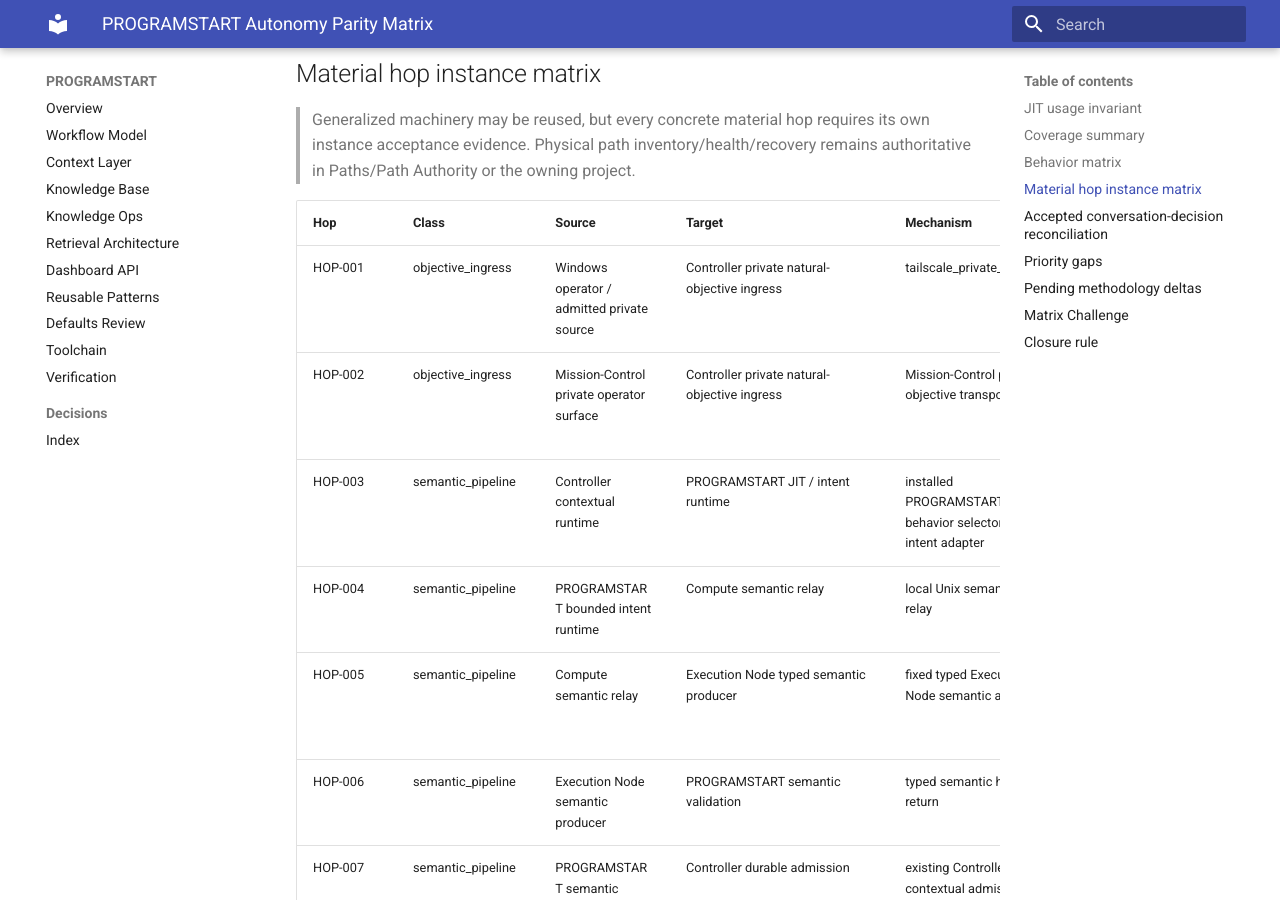
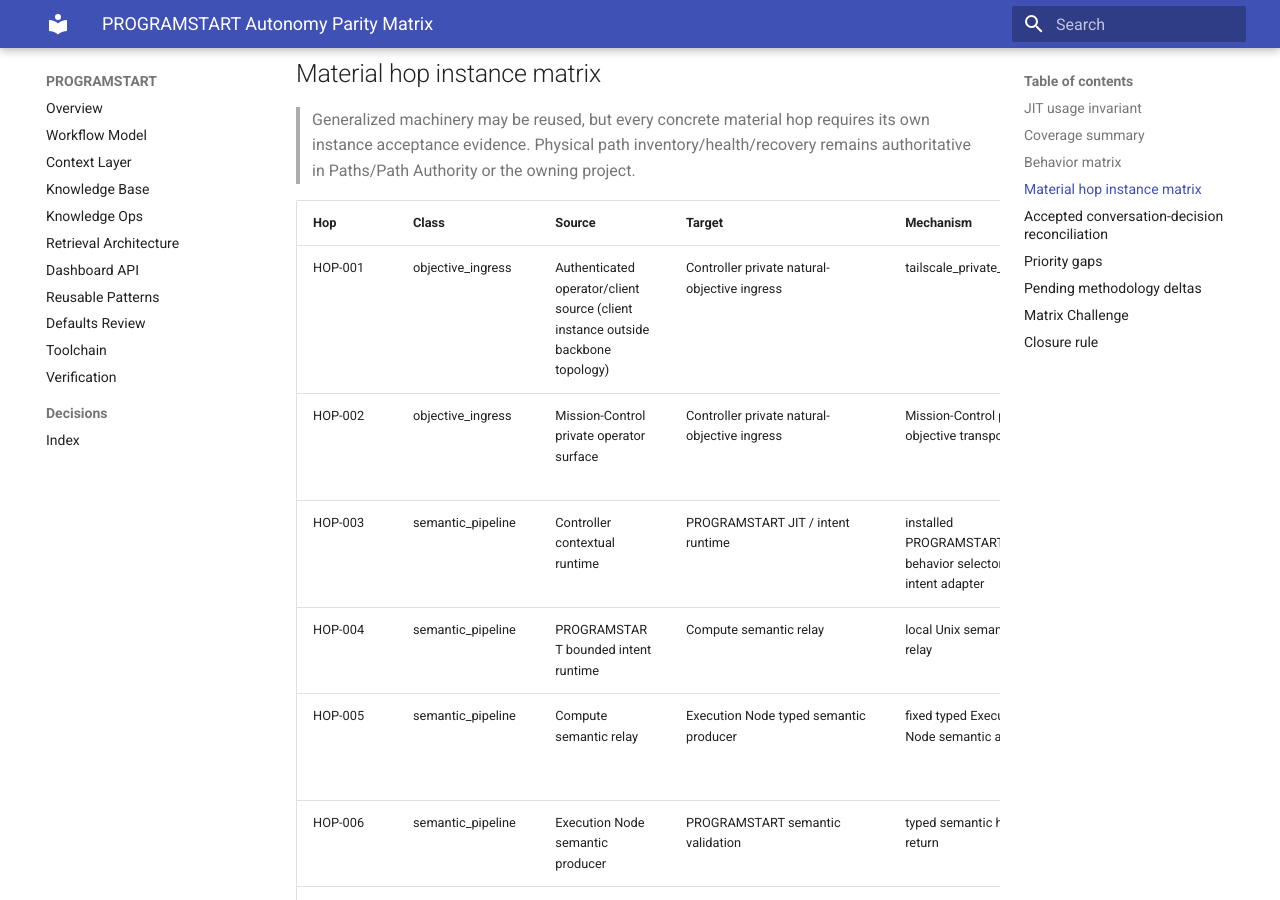
Before and after one commit to GrahamArdent/PROGRAMSTART, an MkDocs documentation site: the page built from docs/AUTONOMY_PARITY_MATRIX.md, in a window 1280 px wide and 900 px high, scrolled down 4763 px. Built offline with MkDocs 1.6.1 and Material for MkDocs 9.7.7, drawn with Linux system fonts in a browser that asks for light colours.

Commit message:
parity: decouple HOP-001 from Windows client

```diff
--- a/docs/AUTONOMY_PARITY_MATRIX.md
+++ b/docs/AUTONOMY_PARITY_MATRIX.md
@@ -87,7 +87,7 @@
 
 | Hop | Class | Source | Target | Mechanism | Status | Evidence |
 |---|---|---|---|---|---|---|
-| HOP-001 | objective_ingress | Windows operator / admitted private source | Controller private natural-objective ingress | tailscale_private_http_v1 | proven | GrahamArdent/programstart-autonomous-controller#97 |
+| HOP-001 | objective_ingress | Authenticated operator/client source (client instance outside backbone topology) | Controller private natural-objective ingress | tailscale_private_http_v1 | proven | GrahamArdent/programstart-autonomous-controller#97<br>GrahamArdent/programstart-autonomous-controller#170<br>GrahamArdent/PROGRAMSTART#158 |
 | HOP-002 | objective_ingress | Mission-Control private operator surface | Controller private natural-objective ingress | Mission-Control private objective transport | partial | GrahamArdent/programstart-autonomous-controller#88<br>GrahamArdent/execution-node-control#218 |
 | HOP-003 | semantic_pipeline | Controller contextual runtime | PROGRAMSTART JIT / intent runtime | installed PROGRAMSTART exact behavior selector and intent adapter | proven | GrahamArdent/programstart-autonomous-controller#102<br>GrahamArdent/PROGRAMSTART#145 |
 | HOP-004 | semantic_pipeline | PROGRAMSTART bounded intent runtime | Compute semantic relay | local Unix semantic relay | proven | GrahamArdent/programstart-autonomous-controller#97 |
```
Also changed, not shown: 1 other file.
